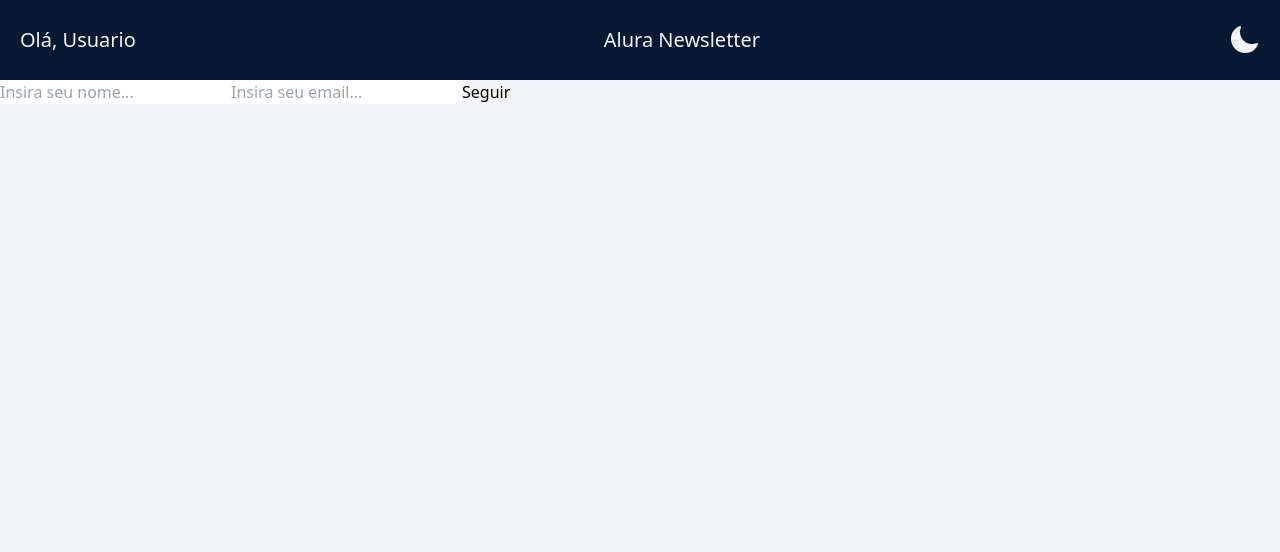
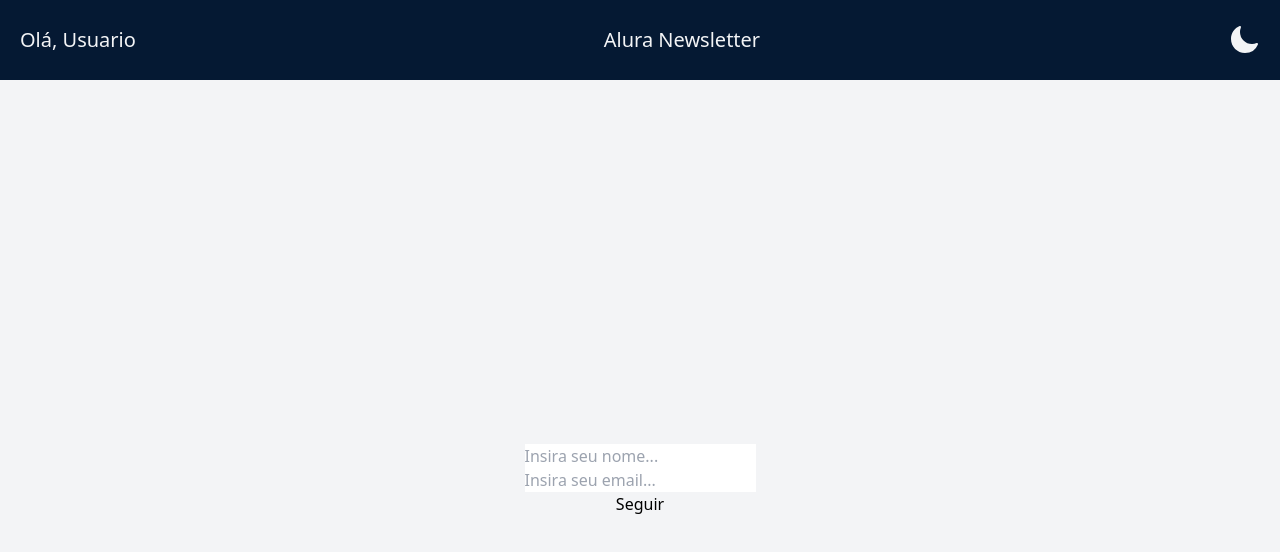
Before and after one commit to otaviohenrique1/alura-newsletter, a React (Vite) app: page / in a window 1280 px wide. Shown: the top 552 px of the page. Built offline with nearby package versions, Linux system fonts and the light colour scheme.

Commit message:
commit 10

```diff
--- a/src/App.jsx
+++ b/src/App.jsx
@@ -7,12 +7,12 @@
   const [user, setUser] = useState()
   const hasUser = Boolean(user);
   return (
-    <>
+    <div className="h-screen">
       <Header user={user} />
       {hasUser && <ArticlesList />} {/* Lista exibida se o hasUser for true */}
       {/* <ArticlesList /> */}
       {hasUser || <Form onSubmit={setUser} />} {/* Form exibido se o hasUser for false  */}
-    </>
+    </div>
   );
 }
 
--- a/src/components/Form/Form.jsx
+++ b/src/components/Form/Form.jsx
@@ -9,7 +9,10 @@
   }
 
   return (
-    <form onSubmit={safeSubmit}>
+    <form
+      onSubmit={safeSubmit}
+      className="h-full flex flex-col items-center justify-center"
+    >
       <input type="text" placeholder="Insira seu nome..." />
       <input type="email" placeholder="Insira seu email..." />
       <button type="submit">Seguir</button>
```
Also changed, not shown: 1 other file (tests, documents, lock files or other folders).
